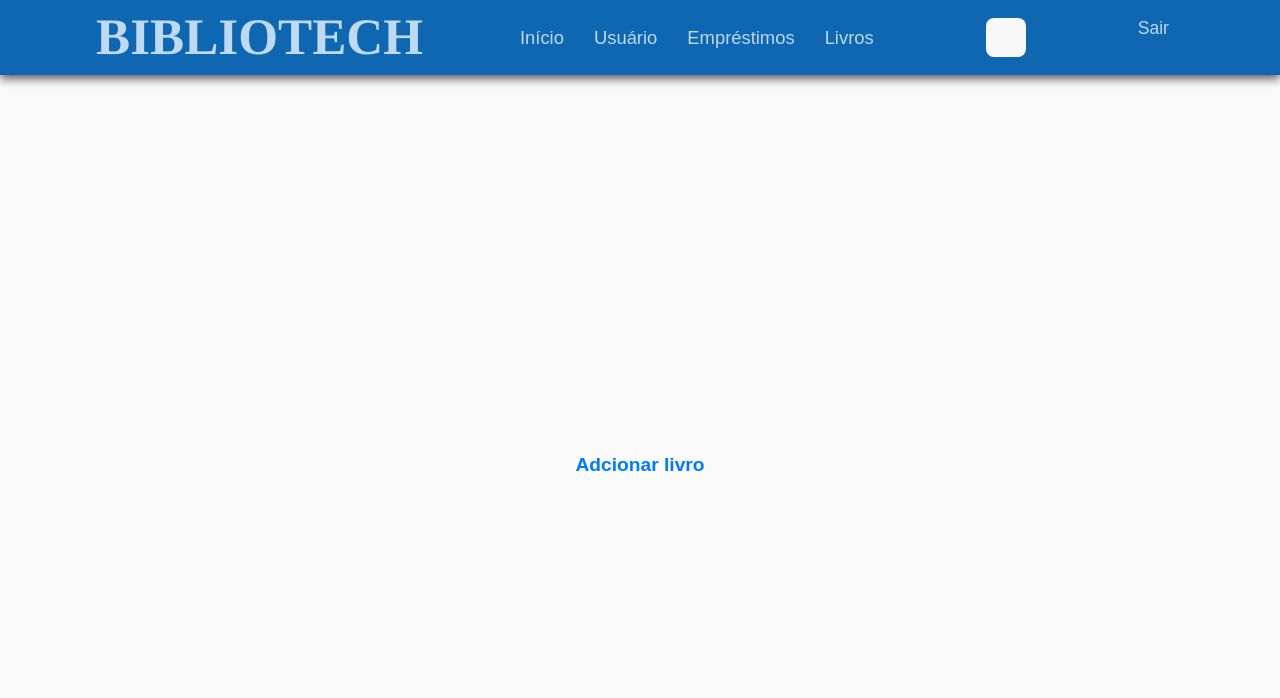
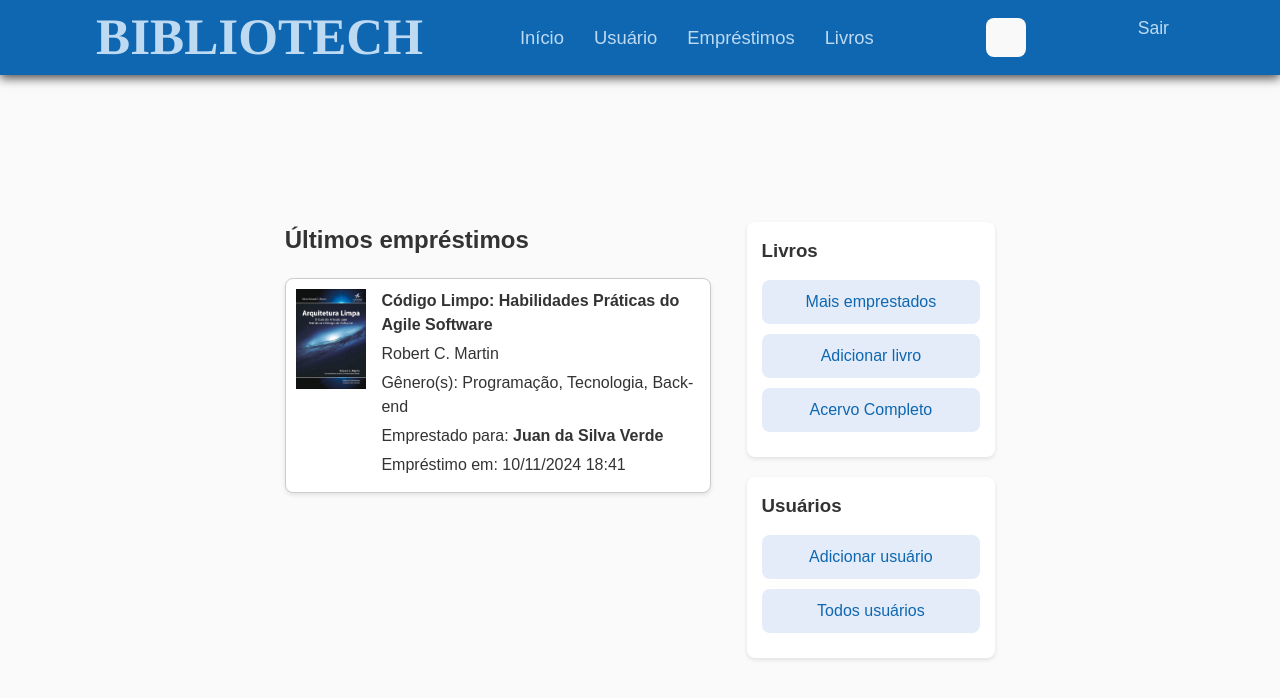
Before and after one commit to Gusta-H/dw3-Biblioteca-Magnar, a React (Vite) app: page / in a window 1280 px wide. Shown: the top 698 px of the page. Built offline with nearby package versions, Linux system fonts and the light colour scheme; a web font is replaced by a local one.

Commit message:
correção de paginas

```diff
--- a/src/App.jsx
+++ b/src/App.jsx
@@ -3,12 +3,15 @@ import { BrowserRouter as Router, Routes, Route } from 'react-router-dom';
 import Header from './components/Header';  // Importando o Header
 import Home from './components/Home';      // Página Home
 import DoeLivrosForm from './components/DoeLivrosForm';  // Formulário de doação
+import Acervo from './components/Acervo';
+
 
 function App() {
   return (
     <Router>
       <Header />  {/* O Header será exibido em todas as páginas */}
       <Routes>
+        <Route path="/acervo" element={<Acervo />} /> {/* Rota para a tela de acervo */}
         <Route path="/" element={<Home />} />  {/* Página inicial com Header */}
         <Route path="/cadastrar-doacao" element={<DoeLivrosForm />} />  {/* Formulário de doação */}
       </Routes>
--- /dev/null
+++ b/src/components/Acervo.jsx
@@ -0,0 +1,54 @@
+import React from 'react';
+import Header from '../components/Header';
+import '../style/EstiloAcervo.css';
+import codigoLimpo from '../assets/img/codigo-limpo.jpg';
+
+function Acervo() {
+  return (
+    <div className="acervo-page">
+      {/* Header */}
+      <Header />
+
+      {/* Conteúdo principal */}
+      <div className="acervo-content">
+        <h1>Acervo</h1>
+
+        {/* Barra de busca e botão de adicionar */}
+        <div className="acervo-actions">
+          <input
+            type="text"
+            placeholder="Pesquise pelo título"
+            className="search-bar"
+          />
+          <button className="add-book-button">+ Adicionar Livro</button>
+        </div>
+
+        {/* Tabela de livros */}
+        <div className="acervo-table">
+          <div className="table-header">
+            <span className="table-column">Título</span>
+            <span className="table-column">Autor</span>
+            <span className="table-column">Gênero(s)</span>
+            <span className="table-column">Empréstimo</span>
+          </div>
+
+          <div className="table-row">
+          <td>
+          <img src={codigoLimpo} alt="Código Limpo" className="book-cover" />
+          </td>
+            <span className="table-column">Código Limpo: Habilidades Práticas do Agile Software</span>
+            <span className="table-column">Robert C. Martin</span>
+            <span className="table-column">Programação, Tecnologia, Back-end</span>
+            <span className="table-column">10/11/2024</span>
+            <div className="table-actions">
+              <button className="edit-button">Editar</button>
+              <button className="delete-button">Excluir</button>
+            </div>
+          </div>
+        </div>
+      </div>
+    </div>
+  );
+}
+
+export default Acervo;
--- a/src/components/DoeLivrosForm.jsx
+++ b/src/components/DoeLivrosForm.jsx
@@ -11,24 +11,27 @@ function DoeLivrosForm() {
 
   return (
     <div className="form-container">
-      <h1>Doe Livros</h1>
+      <h1>Adicionar Livros</h1>
       <form>
-        <label>Email:</label>
-        <input type="email" placeholder="Email" />
+        <label>Titulo:</label>
+        <input type="text" placeholder="Titulo" />
 
-        <label>Nome do livro:</label>
-        <input type="text" placeholder="Nome do Livro" />
+        <label>Autor</label>
+        <input type="text" placeholder="Autor" />
 
-        <label>Telefone:</label>
-        <input type="tel" placeholder="Telefone" />
+        <label>Ano do Livro</label>
+        <input type="text" placeholder="Ano do Livro" />
 
-        <label>Ano do Livro:</label>
-        <input type="number" placeholder="Ano do Livro" />
+        <label>Gênero(s)</label>
+        <input type="text" placeholder="Genero(s)" />
 
-        <label>Descreva os itens a serem doados:</label>
+        <label>Quantidade</label>
+        <input type="number" placeholder="Quantidade" />
+
+        <label>Descrição</label>
         <textarea placeholder="Descrição"></textarea>
 
-        <label>Foto dos itens:</label>
+        <label>Capa do livro:</label>
         <input type="file" />
 
         <div className="button-container">
--- a/src/components/Home.jsx
+++ b/src/components/Home.jsx
@@ -1,16 +1,59 @@
 import React from 'react';
-import Header from '../components/Header';
-import { Link } from 'react-router-dom';
+import { useNavigate } from 'react-router-dom';
 import '../style/EstiloHome.css';
+import codigoLimpo from '../assets/img/codigo-limpo.jpg';
 
 function Home() {
+  const navigate = useNavigate(); // Hook para navegação programática
+
   return (
-    <div className="home-container">
-      <main>
-        <div className="home-actions">
-          <Link to="/cadastrar-doacao" className="action-link">Adcionar livro</Link>
+    <div className="dashboard">
+      {/* Últimos empréstimos */}
+      <div className="recent-loans">
+        <h2>Últimos empréstimos</h2>
+        <div className="loan-item">
+          <img src={codigoLimpo} alt="Código Limpo" className="book-cover" />
+          <div className="loan-details">
+            <p><strong>Código Limpo: Habilidades Práticas do Agile Software</strong></p>
+            <p>Robert C. Martin</p>
+            <p>Gênero(s): Programação, Tecnologia, Back-end</p>
+            <p>Emprestado para: <strong>Juan da Silva Verde</strong></p>
+            <p>Empréstimo em: 10/11/2024 18:41</p>
+          </div>
         </div>
-      </main>
+        {/* Replique .loan-item para adicionar mais itens */}
+      </div>
+
+      {/* Ações: Livros e Usuários */}
+      <div className="actions">
+        <div className="actions-group">
+          <h3>Livros</h3>
+          <div className="action-button">Mais emprestados</div>
+
+          {/* Botão para "Adicionar livro" */}
+          <div
+            className="action-button"
+            onClick={() => navigate('/cadastrar-doacao')} // Navega para a rota de cadastrar doação
+            style={{ cursor: 'pointer' }} // Adiciona o cursor de ponteiro
+          >
+            Adicionar livro
+          </div>
+
+          {/* Botão para "Acervo Completo" */}
+          <div
+            className="action-button"
+            onClick={() => navigate('/acervo')} // Navega para a rota de acervo
+            style={{ cursor: 'pointer' }} // Adiciona o cursor de ponteiro
+          >
+            Acervo Completo
+          </div>
+        </div>
+        <div className="actions-group">
+          <h3>Usuários</h3>
+          <div className="action-button">Adicionar usuário</div>
+          <div className="action-button">Todos usuários</div>
+        </div>
+      </div>
     </div>
   );
 }
--- /dev/null
+++ b/src/style/EstiloAcervo.css
@@ -0,0 +1,107 @@
+/* Estilo geral da página */
+.acervo-page {
+    display: flex;
+    flex-direction: column;
+    align-items: center;
+  }
+
+  /* Espaçamento entre o header e o conteúdo */
+  .acervo-content {
+    width: 90%;
+    margin-top: 80px; /* Ajuste o valor para o tamanho do seu header */
+  }
+
+  /* Estilo do título */
+  .acervo-content h1 {
+    font-size: 24px;
+    margin-bottom: 20px;
+    text-align: center;
+  }
+
+  /* Barra de busca e botão de adicionar */
+  .acervo-actions {
+    display: flex;
+    justify-content: space-between;
+    margin-bottom: 20px;
+  }
+
+  .search-bar {
+    width: 70%;
+    padding: 8px;
+    border: 1px solid #ccc;
+    border-radius: 4px;
+  }
+
+  .add-book-button {
+    padding: 8px 16px;
+    background-color: #4CAF50;
+    color: white;
+    border: none;
+    border-radius: 4px;
+    cursor: pointer;
+  }
+
+  .add-book-button:hover {
+    background-color: #45a049;
+  }
+
+  /* Estilo da tabela */
+  .acervo-table {
+    width: 100%;
+    border-collapse: collapse;
+  }
+
+  .table-header {
+    display: flex;
+    background-color: #f2f2f2;
+    padding: 10px 0;
+    font-weight: bold;
+  }
+
+  .table-row {
+    display: flex;
+    align-items: center;
+    padding: 10px 0;
+    border-bottom: 1px solid #ddd;
+  }
+
+  .table-column {
+    flex: 1;
+    text-align: center;
+  }
+
+  .book-acervo {
+    width: 50px;
+    height: 50px;
+    margin-right: 10px;
+  }
+
+  .table-actions {
+    display: flex;
+    gap: 10px;
+  }
+
+  .edit-button, .delete-button {
+    padding: 5px 10px;
+    border: none;
+    border-radius: 4px;
+    cursor: pointer;
+  }
+
+  .edit-button {
+    background-color: #2196F3;
+    color: white;
+  }
+
+  .edit-button:hover {
+    background-color: #0b7dda;
+  }
+
+  .delete-button {
+    background-color: #f44336;
+    color: white;
+  }
+
+  .delete-button:hover {
+    background-color: #da190b;
+  }
--- a/src/style/EstiloHome.css
+++ b/src/style/EstiloHome.css
@@ -1,29 +1,79 @@
-.home-container {
+/* Reset */
+* {
+  margin: 0;
+  padding: 0;
+  box-sizing: border-box;
+}
+
+body {
   font-family: Arial, sans-serif;
+  background-color: #f4f4f4;
+  color: #333;
+}
+
+.dashboard {
+  display: flex;
+  justify-content: space-between;
   padding: 20px;
 }
 
-  main {
-    text-align: center;
-    margin-top: 50px;
+.recent-loans {
+  width: 60%;
 }
 
-  h1 {
-    font-size: 2rem;
-    color: #333;
+.recent-loans h2 {
+  margin-bottom: 20px;
 }
 
-  .home-actions {
-    margin-top: 20px;
+.loan-item {
+  display: flex;
+  background-color: #fff;
+  border: 1px solid #ccc;
+  border-radius: 8px;
+  padding: 10px;
+  margin-bottom: 15px;
+  box-shadow: 0 2px 4px rgba(0, 0, 0, 0.1);
 }
 
-  .action-link {
-    text-decoration: none;
-    color: #007bff;
-    font-weight: bold;
-    font-size: 1.2rem;
+.book-cover {
+  width: 80px;
+  height: 100px;
+  margin-right: 15px;
 }
 
-  .action-link:hover {
-    color: #0056b3;
+.loan-details p {
+  margin-bottom: 5px;
 }
+
+.actions {
+  width: 35%;
+  display: flex;
+  flex-direction: column;
+  gap: 20px;
+}
+
+.actions-group {
+  background-color: #fff;
+  border-radius: 8px;
+  padding: 15px;
+  box-shadow: 0 2px 4px rgba(0, 0, 0, 0.1);
+}
+
+.actions-group h3 {
+  margin-bottom: 15px;
+}
+
+.action-button {
+  background-color: #e3ecf8;
+  color: #0f67b1;
+  text-align: center;
+  padding: 10px;
+  border-radius: 8px;
+  margin-bottom: 10px;
+  cursor: pointer;
+  transition: background-color 0.3s ease;
+}
+
+.action-button:hover {
+  background-color: #d0e3f7;
+}
```
Also changed, not shown: src/assets/img/codigo-limpo.jpg (added). Lines whose indentation alone changed are shown as unchanged.
